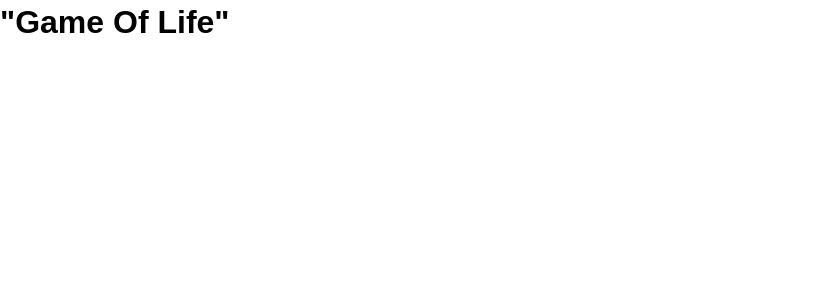
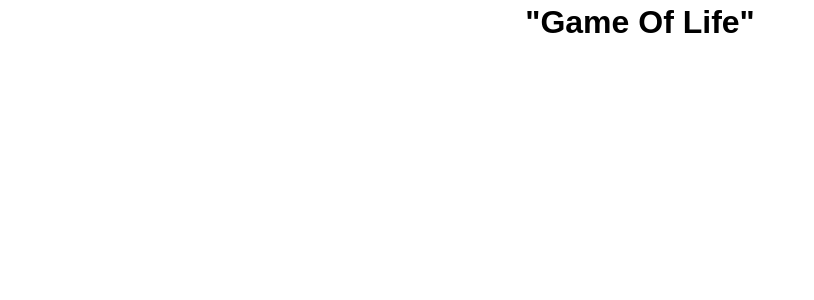
Before and after one commit to bloominstituteoftechnology/CS-Build-Week-1, a React (Create React App) app in the folder game-of-life/: page / in a window 1280 px wide. Shown: the top 300 px of the page, without its empty margins (0-814 px from the left). Built offline with nearby package versions, Linux system fonts and the light colour scheme; the HTML template or start-up script is replaced by a standard one.

Commit message:
App compiles after clean up, centered header text

```diff
--- a/game-of-life/src/App.css
+++ b/game-of-life/src/App.css
@@ -14,3 +14,7 @@ a {
   color: #333;
   text-decoration: none;
 }
+
+.appname {
+  text-align: center;
+}
--- a/game-of-life/src/App.js
+++ b/game-of-life/src/App.js
@@ -4,7 +4,7 @@ import './App.css';
 function App() {
   return (
     <div className="App">
-      <h1>"Game Of Life"</h1>
+      <h1 className="appname">"Game Of Life"</h1>
     </div>
   );
 }
```
Also changed, not shown: 1 other file (tests, documents, lock files or other folders).
